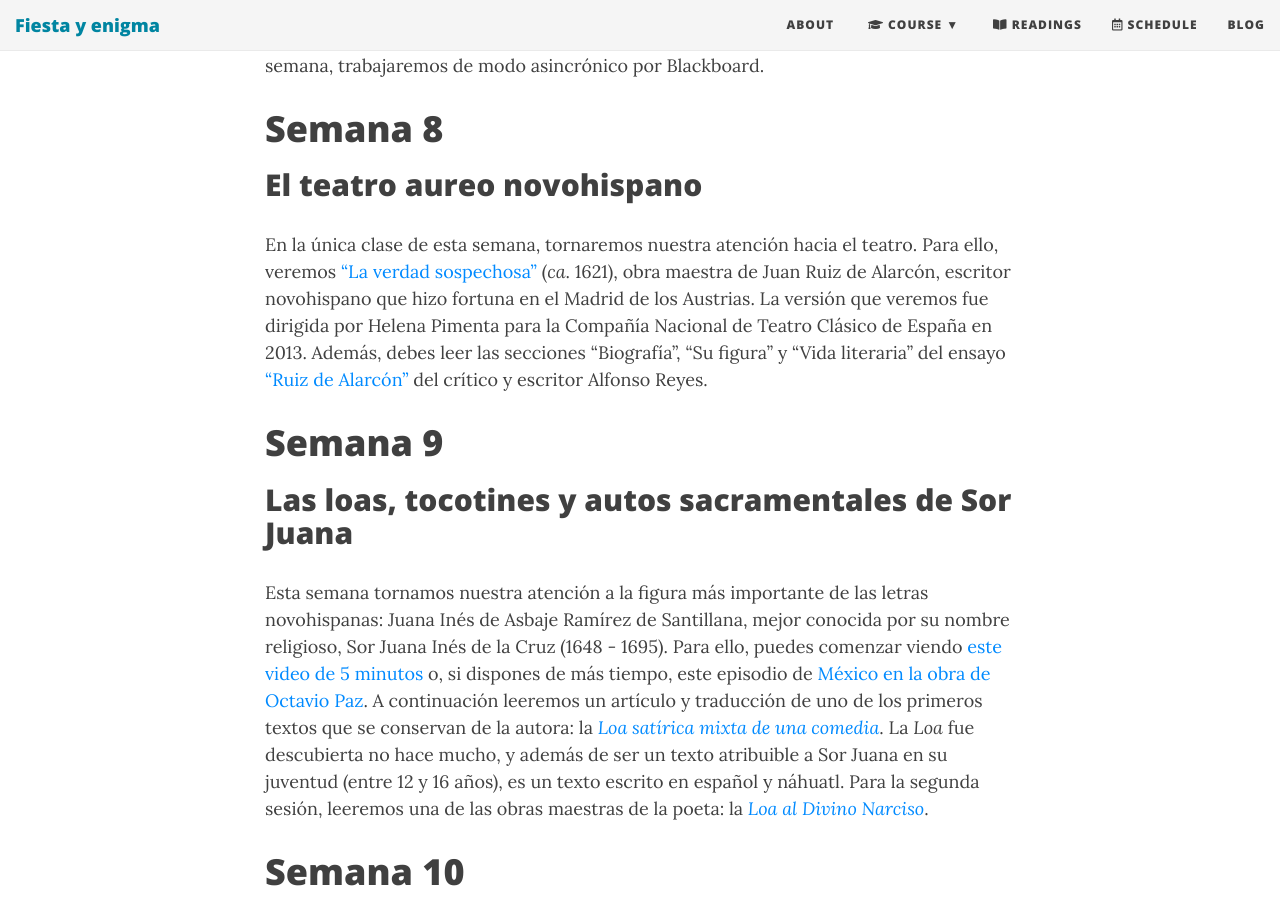
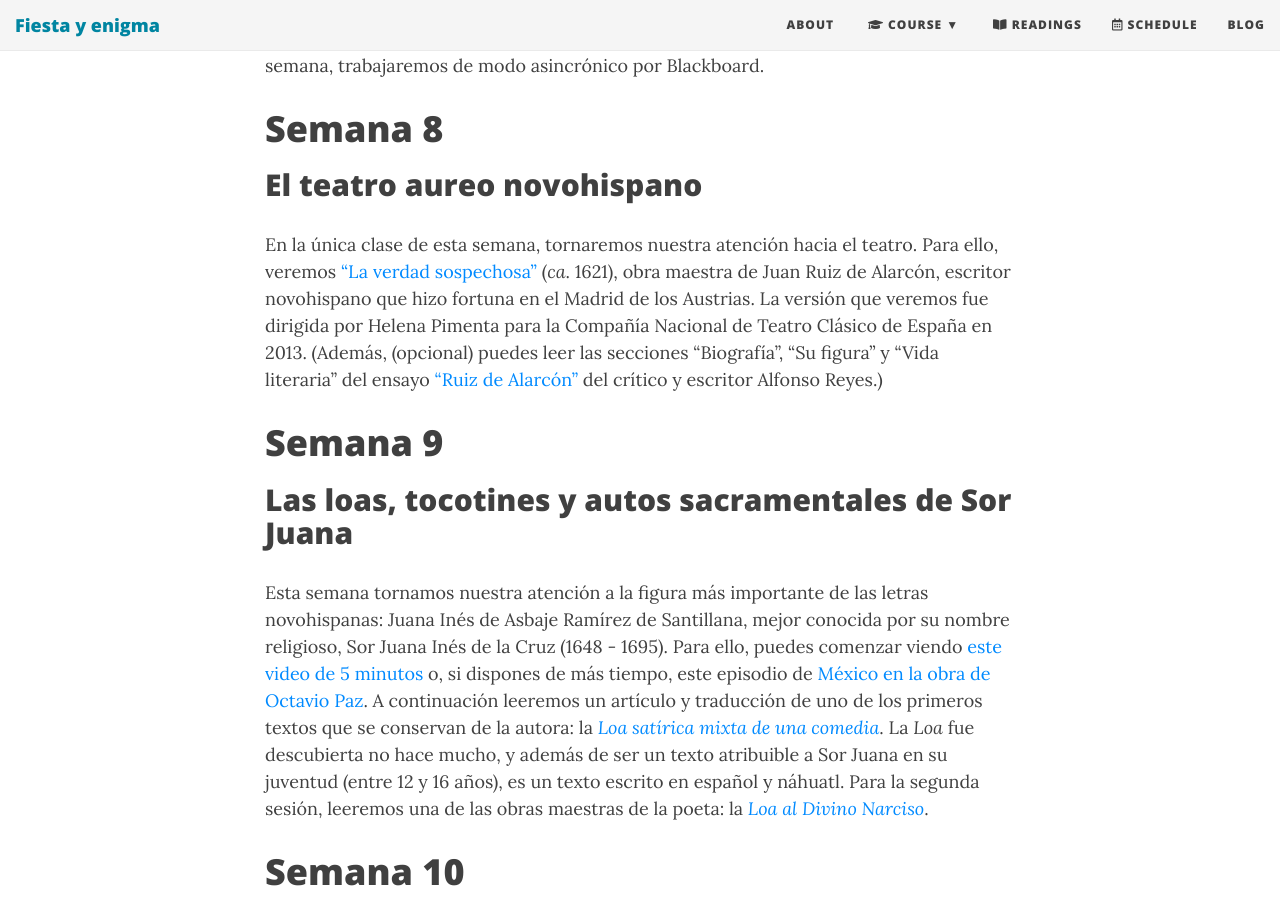
Before and after one commit to Hipomenes/novohispana, a Jekyll site: the page built from syllabus.md, in a window 1280 px wide and 900 px high, scrolled down 4620 px. Built offline with Jekyll 4.4.1, drawn with Linux system fonts in a browser that asks for light colours; nearby versions of some CDN libraries.

Commit message:
Update syllabus.md

```diff
--- a/syllabus.md
+++ b/syllabus.md
@@ -83,7 +83,7 @@ Esta semana trabajaremos de manera independiente con los materiales disponibles
 
 ## El teatro aureo novohispano
 
-En la única clase de esta semana, tornaremos nuestra atención hacia el teatro. Para ello, veremos ["La verdad sospechosa"](http://teatroteca.teatro.es/opac/?id=00013941) (*ca*. 1621), obra maestra de Juan Ruiz de Alarcón, escritor novohispano que hizo fortuna en el Madrid de los Austrias. La versión que veremos fue dirigida por Helena Pimenta para la Compañía Nacional de Teatro Clásico de España en 2013. Además, debes leer las secciones "Biografía", "Su figura" y "Vida literaria" del ensayo ["Ruiz de Alarcón"](http://www.cervantesvirtual.com/obra-visor/medallones/html/e2eff529-f6b6-4004-a965-83d1e5a222ce.html) del crítico y escritor Alfonso Reyes.
+En la única clase de esta semana, tornaremos nuestra atención hacia el teatro. Para ello, veremos ["La verdad sospechosa"](http://teatroteca.teatro.es/opac/?id=00013941) (*ca*. 1621), obra maestra de Juan Ruiz de Alarcón, escritor novohispano que hizo fortuna en el Madrid de los Austrias. La versión que veremos fue dirigida por Helena Pimenta para la Compañía Nacional de Teatro Clásico de España en 2013. (Además, (opcional) puedes leer las secciones "Biografía", "Su figura" y "Vida literaria" del ensayo ["Ruiz de Alarcón"](http://www.cervantesvirtual.com/obra-visor/medallones/html/e2eff529-f6b6-4004-a965-83d1e5a222ce.html) del crítico y escritor Alfonso Reyes.)
 
 # Semana 9
 
```
